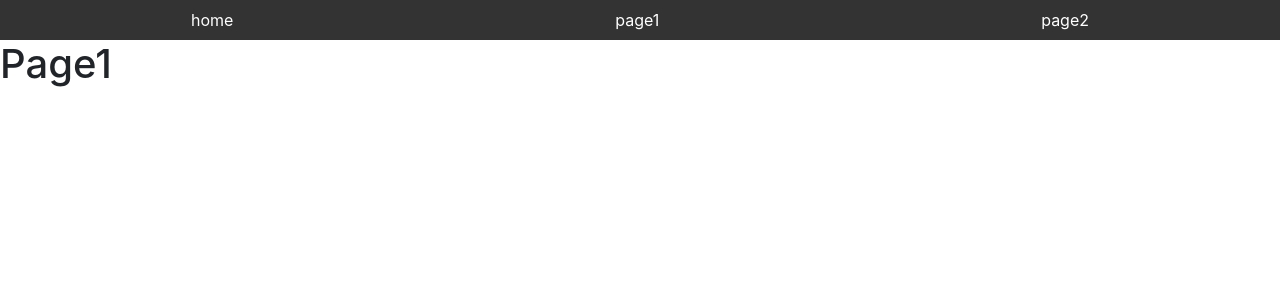
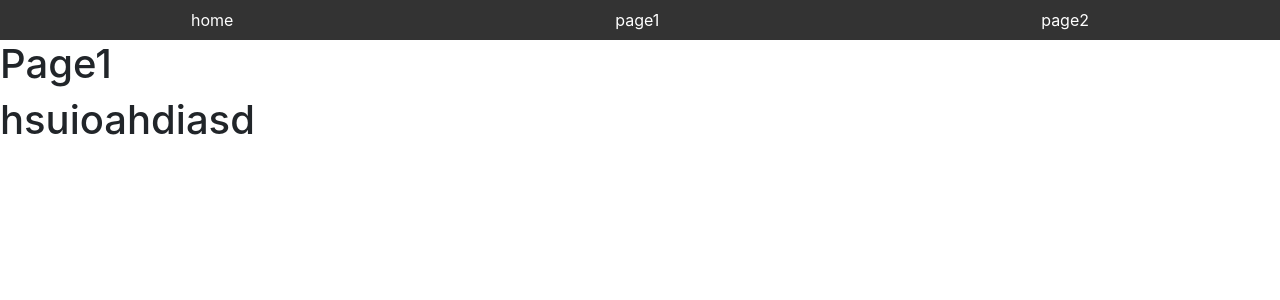
Before and after one commit to don-vu/PennyPinchers, a React (Create React App) app in the folder frontend/: page /page1 in a window 1280 px wide. Shown: the top 300 px of the page. Built offline with nearby package versions, Linux system fonts and the light colour scheme.

Commit message:
Test change

```diff
--- a/frontend/src/pages/page1/page1.js
+++ b/frontend/src/pages/page1/page1.js
@@ -2,6 +2,7 @@ function Page1() {
   return (
     <div>
       <h1>Page1</h1>
+      <h1>hsuioahdiasd</h1>
     </div>
   );
 }
```
